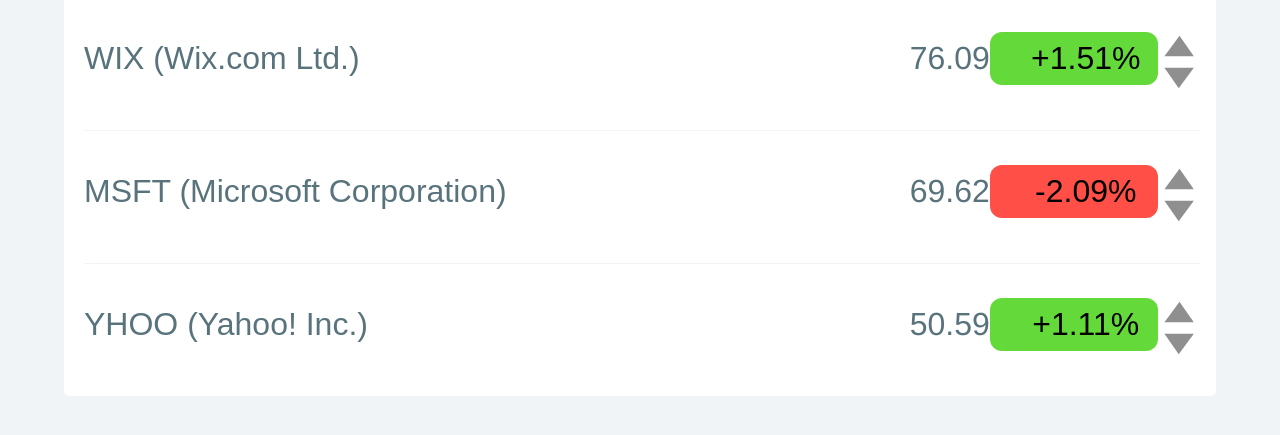
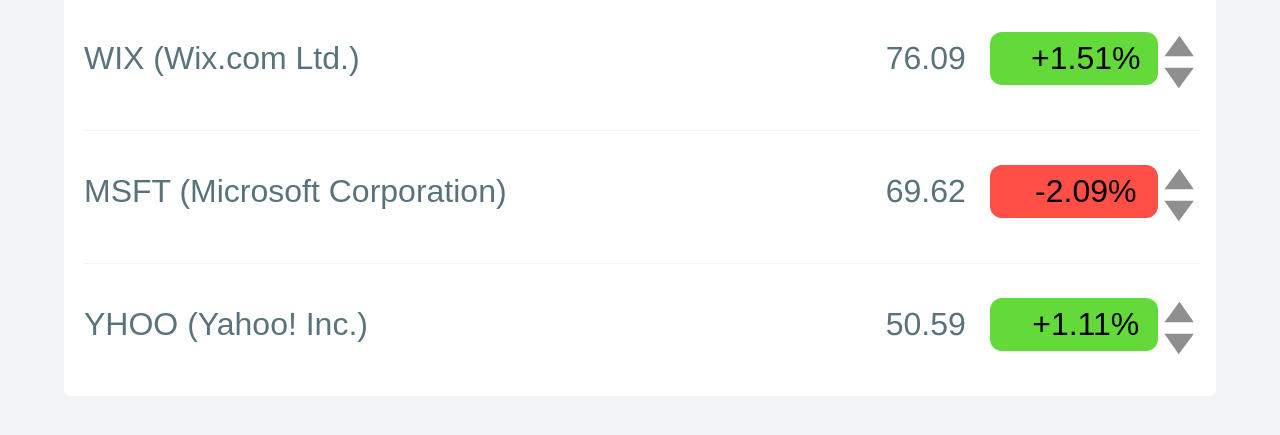
Before and after one commit to barakplasma/stokr, a plain HTML site: page index.html in a window 1280 px wide. Shown: the part 197-632 px from the top of the page. Drawn offline with Linux system fonts and the light colour scheme.

Commit message:
moved price away from percent change

```diff
--- a/style.css
+++ b/style.css
@@ -88,6 +88,10 @@ span {
   flex: 0 1 auto;
 }
 
+.stock-price {
+  margin-right: 1.5rem;
+}
+
 /*aligns right side stock content vertically*/
 .stock-price,
 .stock-Change,
@@ -131,7 +135,7 @@ span {
   /*color: #ffffff;*/
 }
 
-/*change color*/
+/*change color based on growing or shrinking value*/
 .stock-Change{
   display: inline-block;
   border-radius: .75rem;
```
